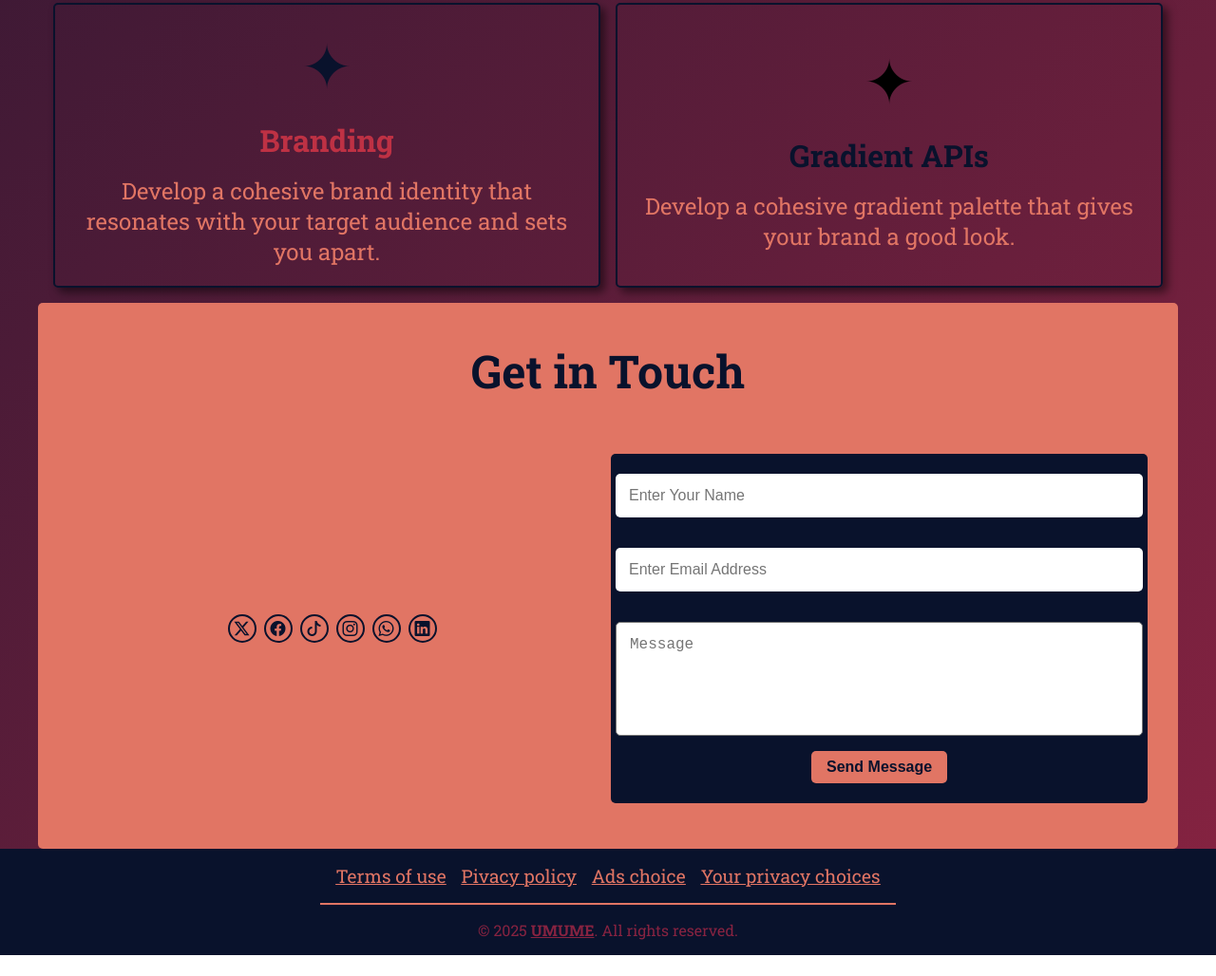
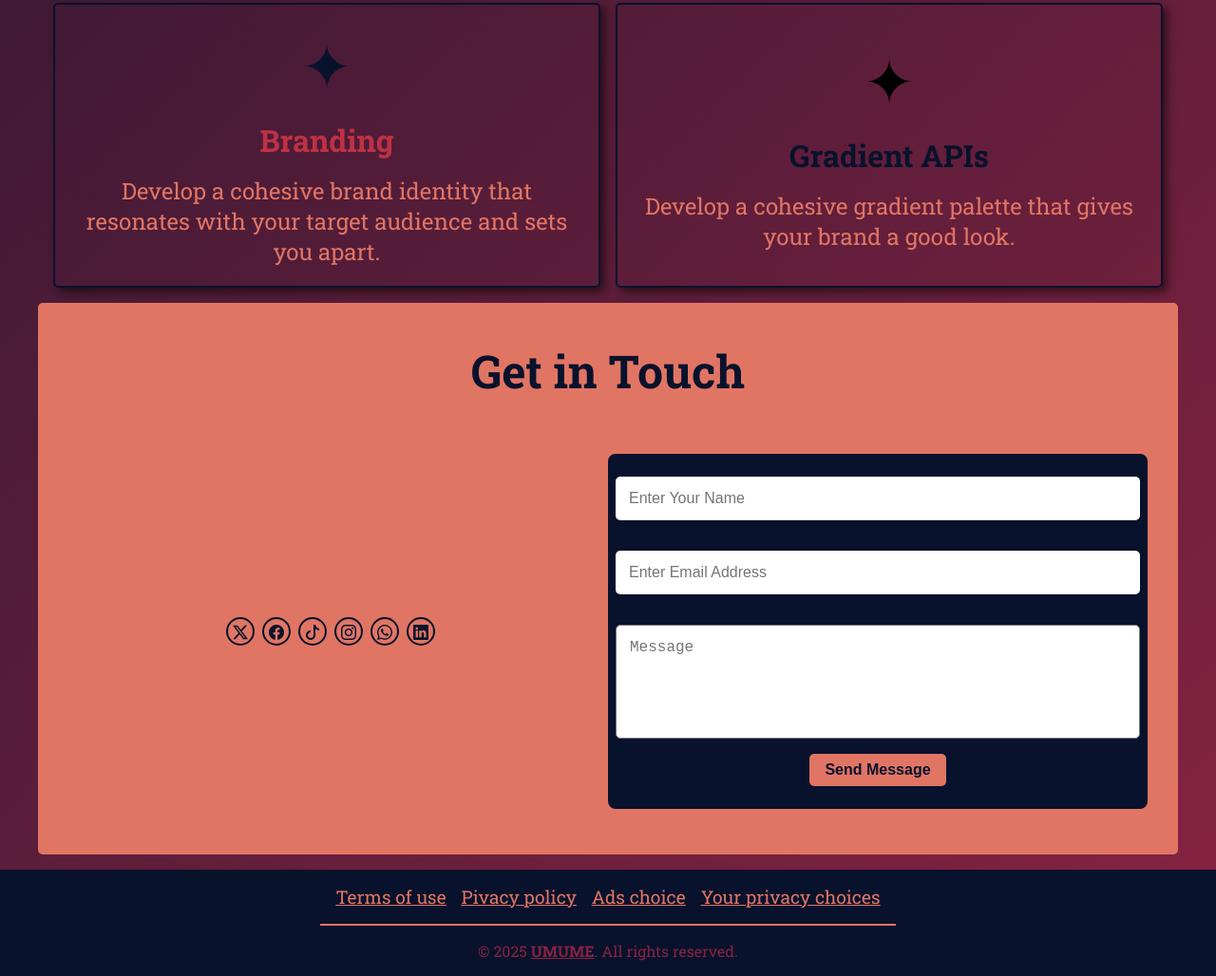
Before and after one commit to jollyp-peo/umume-website-template, a plain HTML site: page index.html in a window 1280 px wide. Shown: the part 1742-2770 px from the top of the page at 95% size. Before the commit the page ends 2748 px from the top, so only its background shows below. Drawn offline with nearby package versions, Linux system fonts and the light colour scheme.

Commit message:
modify form

```diff
--- a/index.html
+++ b/index.html
@@ -148,14 +148,14 @@
                   </div>
                 </div>
 
-                <div class="contact-email">
+                <form class="contact-email" name="contact" netlify>
                   <div class="con-input">
                     <input type="text" placeholder="Enter Your Name" required/>
                     <input type="text" placeholder="Enter Email Address" required/>
                     <textarea name="message" id="message" cols="20" rows="5" placeholder="Message"></textarea>
                     <button type="submit" class="contact-btn">Send Message</button>
                   </div>
-                </div>
+                </form>
               </div>
             </div>
           </section>
--- a/style.css
+++ b/style.css
@@ -478,8 +478,8 @@ header{
 .contact-email{
   background-color: #09122C;
   width: 100%;
-  padding: .3em;
-  border-radius: 5px;
+  padding: .5em;
+  border-radius: 8px;
   order: 1;
 }
 .con-input{
@@ -550,6 +550,7 @@ textarea {
 
 }
 .foot{
+  margin-top: 1em;
   width: 100%;
   max-width: 1400px;
   background-color: #09122C;
```
